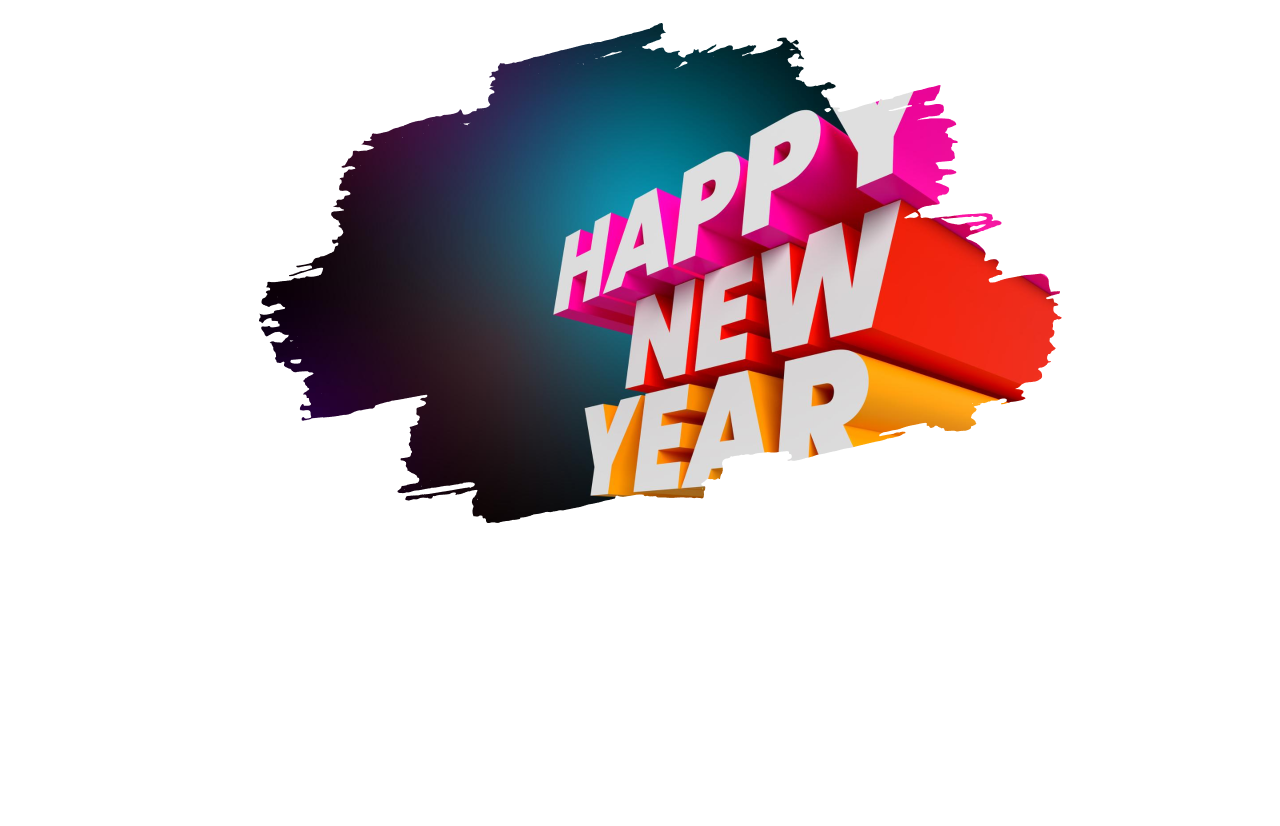
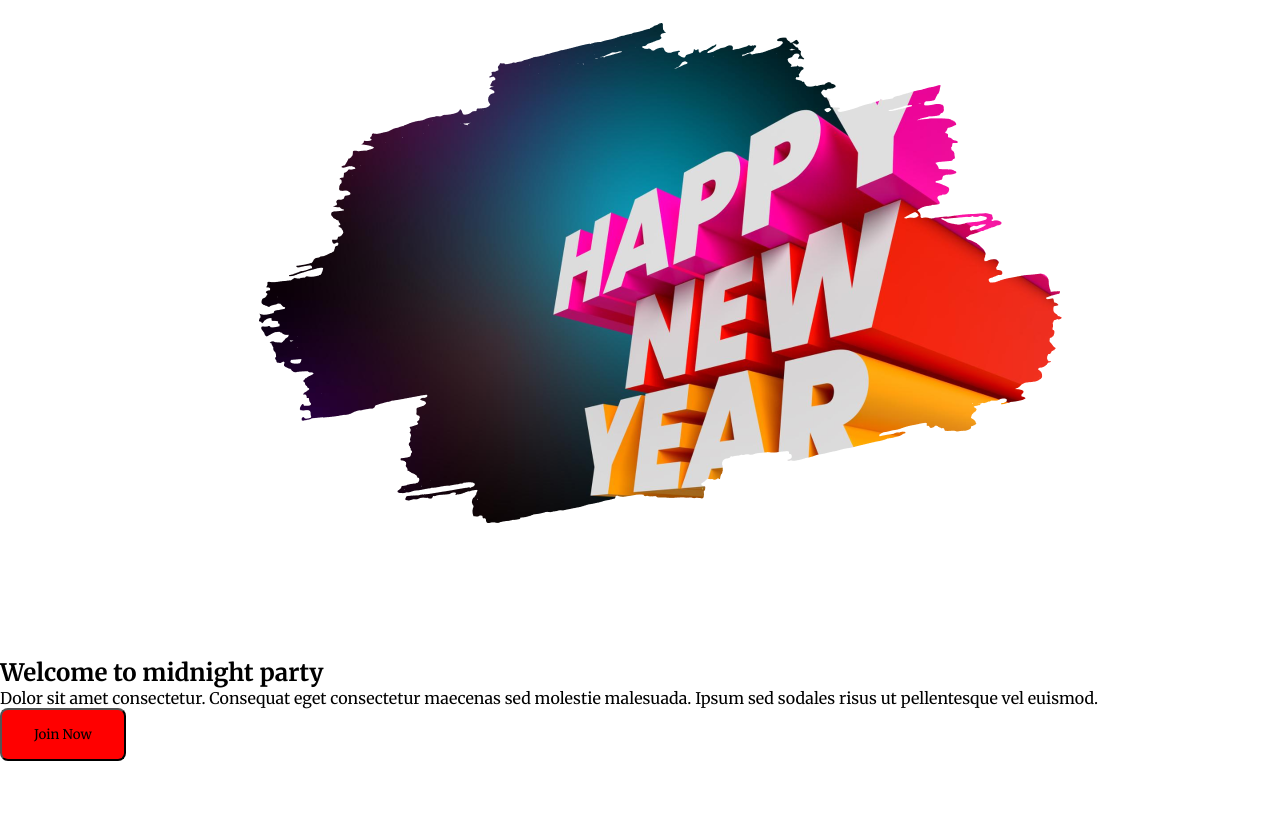
Before and after one commit to tahfeezmizan/new-year-temp-ass-1, a plain HTML site: page index.html in a window 1280 px wide. Shown: the part 1078-1904 px from the top of the page. Before the commit the page ends 1670 px from the top, so only its background shows below. Drawn offline with Linux system fonts and the light colour scheme.

Commit message:
added new design

```diff
--- a/index.html
+++ b/index.html
@@ -33,6 +33,19 @@
             </div>
         </section>
 
+        <section id="party-section">
+            <div class="container">
+                <div class="party-content">
+                    <div class="party-container">
+                        <h2 class="party-title">Welcome to midnight party</h2>
+                        <p class="party-dec">Dolor sit amet consectetur. Consequat eget consectetur maecenas sed molestie malesuada. Ipsum sed sodales risus ut pellentesque vel euismod. </p>
+                        <button class="party-btn primary-btn">Join Now</button>
+                    </div>
+                    <div class="party-container"></div>
+                </div>
+            </div>
+        </section>
+
     </main>
     <footer>
 
--- a/style.css
+++ b/style.css
@@ -16,6 +16,15 @@ section {
 .container {
     width: 1320px;
     margin: 0 auto;
+}
+
+.primary-btn {
+    padding: 16px 32px;
+    justify-content: center;
+    align-items: center;
+    gap: 10px;
+    border-radius: 8px;
+    background: #F00;
 }
 
 
@@ -48,11 +57,11 @@ section {
 
 /* discount section design start here  */
 
-.discount-content{
+.discount-content {
     text-align: center;
 }
 
-.discount-off-title{
+.discount-off-title {
     color: #F00;
     text-align: center;
     font-family: 'Inter';
@@ -69,7 +78,7 @@ font-weight: 500;
     margin-bottom: 16px;
 }
 
-.discount-categorise{
+.discount-categorise {
     color: #070211;
     text-align: center;
     font-family: 'Inter';
```
Lines whose indentation alone changed are shown as unchanged.
